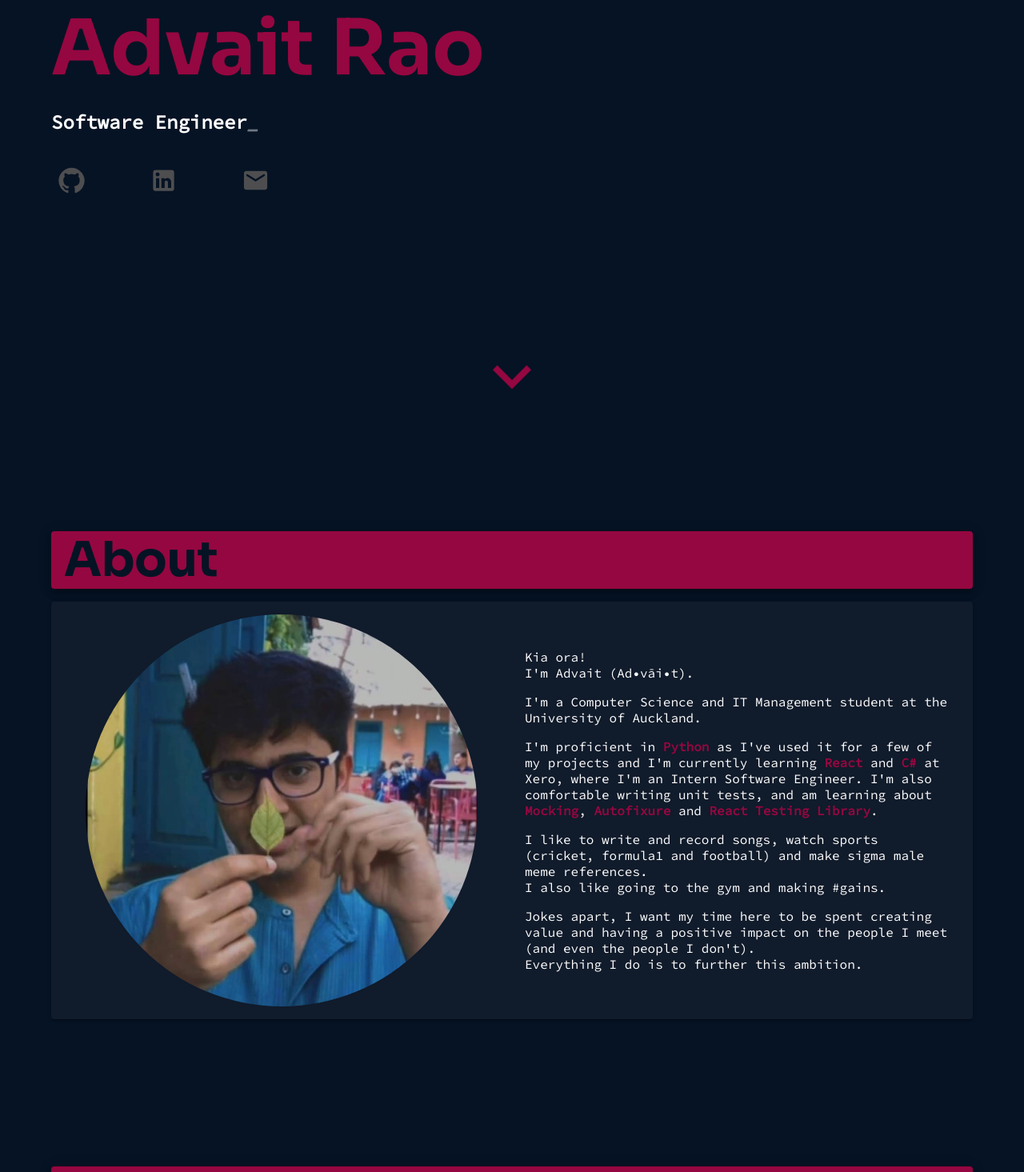
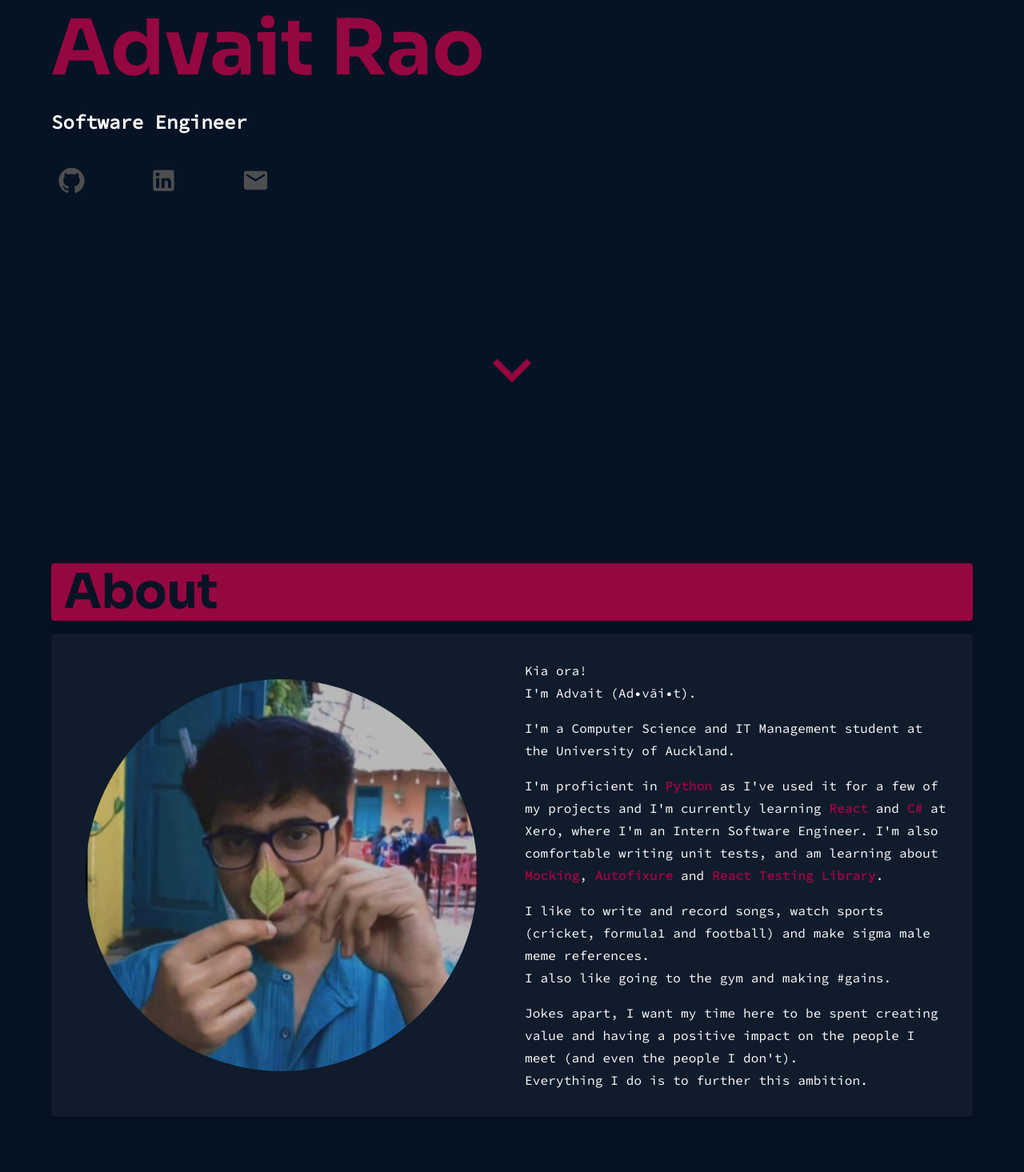
Before and after one commit to advait-rao/Advait, a React (Create React App) app: page / in a window 1280 px wide. Shown: the part 160-1625 px from the top of the page at 80% size. Built offline with nearby package versions, Linux system fonts and the light colour scheme.

Commit message:
removed warnings and updates footer

```diff
--- a/src/components/AboutCard.jsx
+++ b/src/components/AboutCard.jsx
@@ -1,5 +1,5 @@
 import React from 'react';
-import { Paper, Avatar, Grid, CardMedia, Card } from '@mui/material';
+import { Paper, Grid, Typography } from '@mui/material';
 import me from '../media/meCropped.jpg';
 
 const AboutCard = (props) => {
@@ -39,42 +39,47 @@ const AboutCard = (props) => {
                             width: 'auto',
                             color: '#FFFFFF',
                             backgroundColor: 'inherit',
-                            fontSize: '2vh',
                             paddingRight: '1rem',
-                            fontFamily: 'Source Code Pro',
                         }}
+                    >
+                        <Typography
+                            variant={'subtitle1'}
+                            fontFamily={'Source Code Pro'}
                         >
                             <p>
                                 Kia ora! <br />
                                 I'm Advait (Ad•vāi•t).
                             </p>
                             <p>
-                            I'm a Computer Science and IT Management student at
-                            the University of Auckland.
+                                I'm a Computer Science and IT Management student
+                                at the University of Auckland.
                             </p>
                             <p>
-                            I'm proficient in <b className='accent'>Python</b>{' '}
-                            as I've used it for a few of my projects and I'm
-                            currently learning <b className='accent'>React</b>{' '}
-                            and <b className='accent'>C#</b> at Xero, where I'm
-                            an Intern Software Engineer. I'm also comfortable
-                            writing unit tests, and am learning about{' '}
-                            <b className='accent'>Mocking</b>,{' '}
+                                I'm proficient in{' '}
+                                <b className='accent'>Python</b> as I've used it
+                                for a few of my projects and I'm currently
+                                learning <b className='accent'>React</b> and{' '}
+                                <b className='accent'>C#</b> at Xero, where I'm
+                                an Intern Software Engineer. I'm also
+                                comfortable writing unit tests, and am learning
+                                about <b className='accent'>Mocking</b>,{' '}
                                 <b className='accent'>Autofixure</b> and{' '}
                                 <b className='accent'>React Testing Library</b>.
                             </p>
                             <p>
                                 I like to write and record songs, watch sports
-                            (cricket, formula1 and football) and make sigma male
-                            meme references. <br /> I also like going to the gym
-                            and making #gains.
+                                (cricket, formula1 and football) and make sigma
+                                male meme references. <br /> I also like going
+                                to the gym and making #gains.
                             </p>
                             <p>
                                 Jokes apart, I want my time here to be spent
-                            creating value and having a positive impact on the
-                            people I meet (and even the people I don't). <br />
+                                creating value and having a positive impact on
+                                the people I meet (and even the people I don't).{' '}
+                                <br />
                                 Everything I do is to further this ambition.
                             </p>
+                        </Typography>
                     </Paper>
                 </Grid>
             </Grid>
--- a/src/components/ProjectCard.jsx
+++ b/src/components/ProjectCard.jsx
@@ -6,7 +6,6 @@ import {
     CardContent,
     CardActions,
     IconButton,
-    Paper,
 } from '@mui/material';
 import { Typography } from '@mui/material';
 import GitHubIcon from '@mui/icons-material/GitHub';
--- a/src/layout/Footer.jsx
+++ b/src/layout/Footer.jsx
@@ -13,7 +13,7 @@ export const Footer = () => {
                 alignItems: 'center',
             }}
         >
-            © Advait Rao 2021
+            © Advait Rao 2022
         </Box>
     );
 };
--- a/src/views/Contact.jsx
+++ b/src/views/Contact.jsx
@@ -136,7 +136,7 @@ const About = (props) => {
                                 </IconButton>
                                 <p>
                                     Give me{' '}
-                                    <a href='' className='navlink'>
+                                    <a href='/' className='navlink'>
                                         #CashMoney
                                     </a>
                                 </p>
--- a/src/views/Home.jsx
+++ b/src/views/Home.jsx
@@ -1,5 +1,5 @@
 import { Box } from '@mui/system';
-import { Container, IconButton, Typography } from '@mui/material';
+import { Container, IconButton } from '@mui/material';
 import GitHubIcon from '@mui/icons-material/GitHub';
 import LinkedInIcon from '@mui/icons-material/LinkedIn';
 import EmailRoundedIcon from '@mui/icons-material/EmailRounded';
@@ -10,7 +10,7 @@ const Home = (props) => {
     return (
         <Box
             sx={{
-                height: '95vh',
+                height: '100vh',
                 backgroundColor: '#061324',
                 flexDirection: 'column',
             }}
```
Lines whose indentation alone changed are shown as unchanged.
